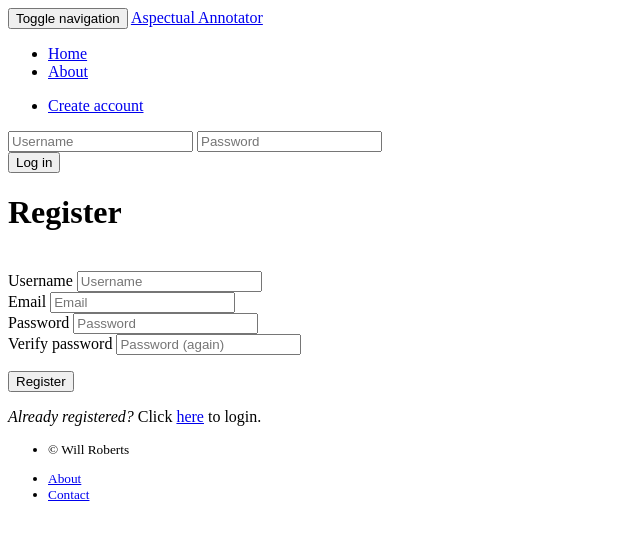
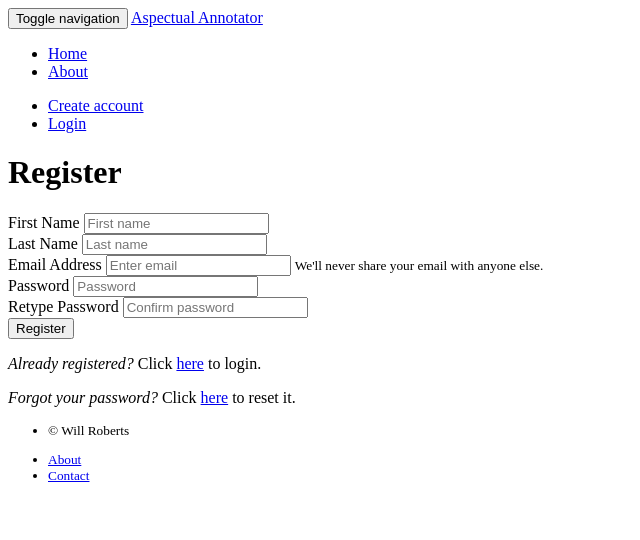
Before and after one commit to wroberts/annotator, a Flask app: template annotator/templates/public/register.html in a window 1280 px wide. Shown: the top 540 px of the page, without its empty margins (0-640 px from the left). Run offline with Flask 2, Linux system fonts and the light colour scheme; the template is opened without the code that fills it: values that come from a table or form of the project are taken from there, others are empty.

Commit message:
work on replacing flask-login with flask-security

```diff
--- a/annotator/annotations/views.py
+++ b/annotator/annotations/views.py
@@ -1,7 +1,8 @@
 # -*- coding: utf-8 -*-
 """User views."""
 from flask import Blueprint, render_template, request
-from flask_login import current_user, login_required
+from flask_security.core import current_user
+from flask_security.decorators import login_required
 from flask_restful import Api, Resource, abort
 from marshmallow import Schema, ValidationError, fields, post_load
 import sqlalchemy.orm
--- a/annotator/app.py
+++ b/annotator/app.py
@@ -1,10 +1,13 @@
 # -*- coding: utf-8 -*-
 """The app module, containing the app factory function."""
 from flask import Flask, render_template
+from flask_security import SQLAlchemyUserDatastore
 
 from annotator import annotations, commands, public, user
-from annotator.extensions import bcrypt, cache, csrf_protect, db, debug_toolbar, login_manager, migrate, webpack
+from annotator.extensions import bcrypt, cache, csrf_protect, db, debug_toolbar, mail, migrate, security, webpack
 from annotator.settings import ProdConfig
+from annotator.user.forms import ExtendedRegisterForm
+from annotator.user.models import User, Role
 
 
 def create_app(config_object=ProdConfig):
@@ -28,8 +31,11 @@ def register_extensions(app):
     cache.init_app(app)
     db.init_app(app)
     csrf_protect.init_app(app)
-    login_manager.init_app(app)
+    user_datastore = SQLAlchemyUserDatastore(db, User, Role)
+    security.init_app(app, user_datastore,
+                      register_form=ExtendedRegisterForm)
     debug_toolbar.init_app(app)
+    mail.init_app(app)
     migrate.init_app(app, db)
     webpack.init_app(app)
     return None
--- a/annotator/extensions.py
+++ b/annotator/extensions.py
@@ -3,17 +3,19 @@
 from flask_bcrypt import Bcrypt
 from flask_caching import Cache
 from flask_debugtoolbar import DebugToolbarExtension
-from flask_login import LoginManager
+from flask_mail import Mail
 from flask_migrate import Migrate
+from flask_security import Security
 from flask_sqlalchemy import SQLAlchemy
 from flask_wtf.csrf import CSRFProtect
 from flask_webpack import Webpack
 
 bcrypt = Bcrypt()
 csrf_protect = CSRFProtect()
-login_manager = LoginManager()
 db = SQLAlchemy()
+security = Security()
 migrate = Migrate()
+mail = Mail()
 cache = Cache()
 debug_toolbar = DebugToolbarExtension()
 webpack = Webpack()
--- a/annotator/templates/nav.html
+++ b/annotator/templates/nav.html
@@ -25,23 +25,16 @@
     {% if current_user and current_user.is_authenticated %}
     <ul class="nav navbar-nav navbar-right">
         <li>
-            <p class="navbar-text"><a class="navbar-link" href="{{ url_for('user.members') }}">Logged in as {{ current_user.username }}</a></p>
+            <p class="navbar-text"><a class="navbar-link" href="/change">Logged in as {{ current_user.full_name }}</a></p>
         </li>
-        <li><a class="navbar-link" href="{{ url_for('public.logout') }}"><i class="fa fa-sign-out"></i></a></li>
+        <li><a class="navbar-link" href="/logout"><i class="fa fa-sign-out"></i>Logout</a></li>
 
     </ul>
-    {% elif form %}
+    {% else %}
     <ul class="nav navbar-nav navbar-right">
-      <li><a href="{{ url_for('public.register') }}">Create account</a></li>
+      <li><a href="/register">Create account</a></li>
+      <li><a href="/login"><i class="fa fa-sign-in"></i>Login</a></li>
     </ul>
-    <form id="loginForm" method="POST" class="navbar-form form-inline navbar-right" action="/" role="login">
-      <input type="hidden" name="csrf_token" value="{{ csrf_token() }}"/>
-      <div class="form-group">
-        {{ form.username(placeholder="Username", class_="form-control") }}
-        {{ form.password(placeholder="Password", class_="form-control") }}
-      </div>
-      <button type="submit" class="btn btn-default">Log in</button>
-    </form>
     {% endif %}
   </div><!-- /.navbar-collapse -->
   </div><!-- /.container -->
--- a/annotator/templates/public/register.html
+++ b/annotator/templates/public/register.html
@@ -1,29 +1,37 @@
-
 {% extends "layout.html" %}
 {% block content %}
 <div class="container-narrow">
   <h1>Register</h1>
-    <br/>
-    <form id="registerForm" class="form form-register" method="POST" action="" role="form">
+  <form action="/register" method="POST" name="register_user_form">
     <input type="hidden" name="csrf_token" value="{{ csrf_token() }}"/>
+
     <div class="form-group">
-                {{form.username.label}}
-                {{form.username(placeholder="Username", class_="form-control")}}
+      <label for="first_name">First Name</label>
+      <input id="first_name" class="form-control" name="first_name" type="text" value="" placeholder="First name">
     </div>
     <div class="form-group">
-                {{form.email.label}}
-                {{form.email(placeholder="Email", class_="form-control")}}
+      <label for="first_name">Last Name</label>
+      <input id="first_name" class="form-control" name="last_name" type="text" value="" placeholder="Last name">
     </div>
     <div class="form-group">
-                {{form.password.label}}
-                {{form.password(placeholder="Password", class_="form-control")}}
+      <label for="email">Email Address</label>
+      <input id="email" class="form-control" name="email" type="email" value="" placeholder="Enter email">
+      <small id="emailHelp" class="form-text text-muted">We'll never share your email with anyone else.</small>
     </div>
     <div class="form-group">
-                {{form.confirm.label}}
-                {{form.confirm(placeholder="Password (again)", class_="form-control")}}
+      <label for="password">Password</label>
+      <input id="password" class="form-control" name="password" type="password" value="" placeholder="Password">
     </div>
-            <p><input class="btn btn-default btn-submit" type="submit" value="Register"></p>
+    <div class="form-group">
+      <label for="password_confirm">Retype Password</label>
+      <input id="password_confirm" class="form-control"
+             name="password_confirm" type="password" value="" placeholder="Confirm password">
+    </div>
+    <button class="btn btn-primary" id="submit" name="submit" type="submit">Register</button>
   </form>
-    <p><em>Already registered?</em> Click <a href="/">here</a> to login.</p>
+  <div class="register-post-form">
+    <p><em>Already registered?</em> Click <a href="/login">here</a> to login.</p>
+    <p><em>Forgot your password?</em> Click <a href="/reset">here</a> to reset it.</p>
+  </div>
 </div>
 {% endblock %}
--- a/annotator/user/forms.py
+++ b/annotator/user/forms.py
@@ -1,40 +1,10 @@
 # -*- coding: utf-8 -*-
 """User forms."""
-from flask_wtf import Form
-from wtforms import PasswordField, StringField
-from wtforms.validators import DataRequired, Email, EqualTo, Length
-
-from .models import User
+from flask_security.forms import RegisterForm
+from wtforms import StringField
+from wtforms.validators import DataRequired
 
 
-class RegisterForm(Form):
-    """Register form."""
-
-    username = StringField('Username',
-                           validators=[DataRequired(), Length(min=3, max=25)])
-    email = StringField('Email',
-                        validators=[DataRequired(), Email(), Length(min=6, max=40)])
-    password = PasswordField('Password',
-                             validators=[DataRequired(), Length(min=6, max=40)])
-    confirm = PasswordField('Verify password',
-                            [DataRequired(), EqualTo('password', message='Passwords must match')])
-
-    def __init__(self, *args, **kwargs):
-        """Create instance."""
-        super(RegisterForm, self).__init__(*args, **kwargs)
-        self.user = None
-
-    def validate(self):
-        """Validate the form."""
-        initial_validation = super(RegisterForm, self).validate()
-        if not initial_validation:
-            return False
-        user = User.query.filter_by(username=self.username.data).first()
-        if user:
-            self.username.errors.append('Username already registered')
-            return False
-        user = User.query.filter_by(email=self.email.data).first()
-        if user:
-            self.email.errors.append('Email already registered')
-            return False
-        return True
+class ExtendedRegisterForm(RegisterForm):
+    first_name = StringField('First Name', [DataRequired()])
+    last_name = StringField('Last Name', [DataRequired()])
--- a/annotator/user/views.py
+++ b/annotator/user/views.py
@@ -1,7 +1,7 @@
 # -*- coding: utf-8 -*-
 """User views."""
 from flask import Blueprint, render_template
-from flask_login import login_required
+from flask_security.decorators import login_required
 
 blueprint = Blueprint('user', __name__, url_prefix='/users', static_folder='../static')
 
--- a/css/style.css
+++ b/css/style.css
@@ -32,6 +32,10 @@ textarea {
   width: 180px;
 }
 
+
+.register-post-form {
+    margin-top: 40px;
+}
 
 .form-register {
   width: 50%;
--- a/requirements/prod.txt
+++ b/requirements/prod.txt
@@ -27,8 +27,10 @@ gunicorn>=19.1.1
 flask-webpack==0.1.0
 
 # Auth
+flask-security==3.0.0
 Flask-Login==0.4.0
 Flask-Bcrypt==0.7.1
+Flask-Mail==0.9.1
 
 # Caching
 Flask-Caching>=1.0.0
```
Also changed, not shown: annotator/public/views.py (+3 -49 lines), annotator/settings.py (+22 -0 lines), annotator/templates/public/login.html (added, +28 -0 lines), annotator/user/models.py (+9 -21 lines). Lines whose indentation alone changed are shown as unchanged.
